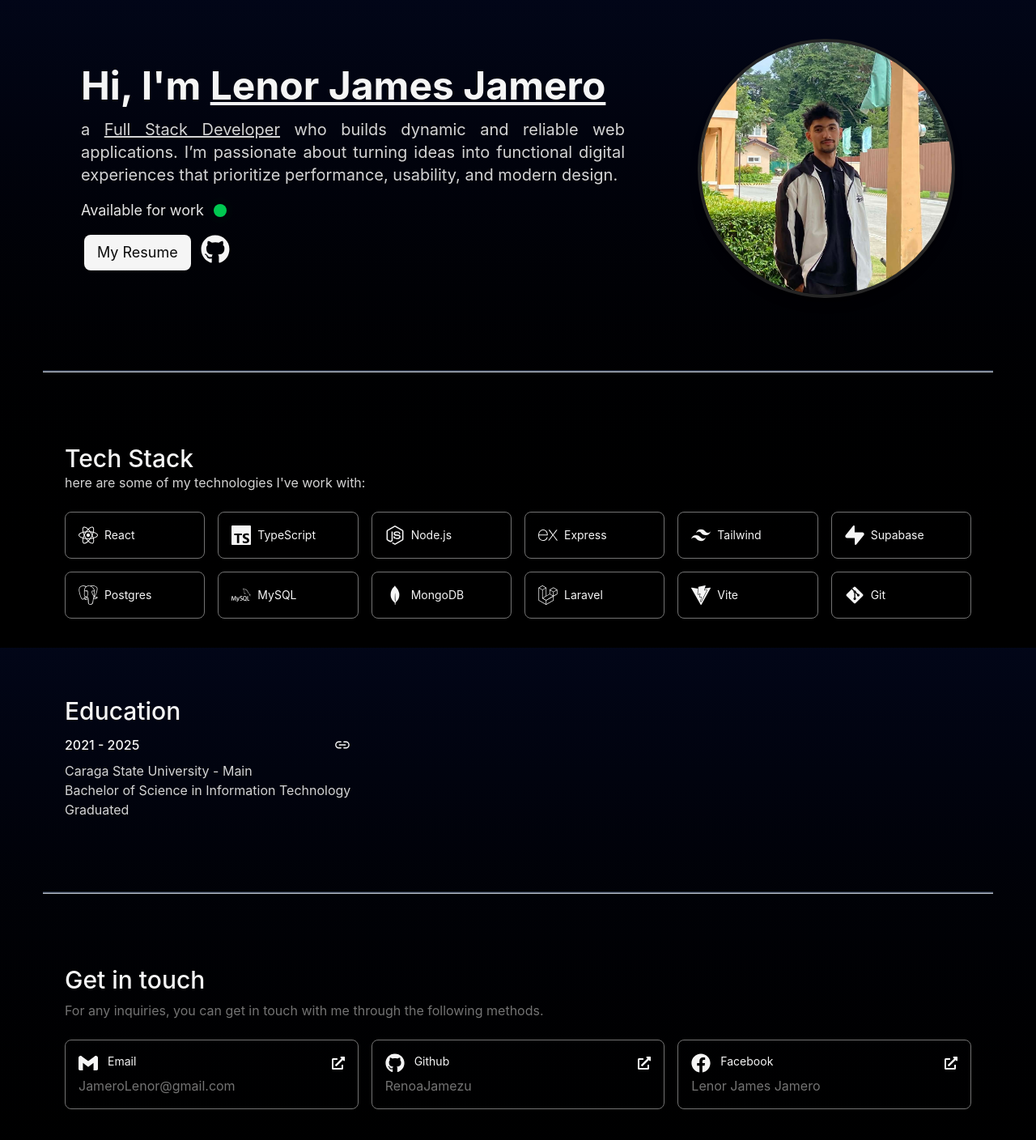
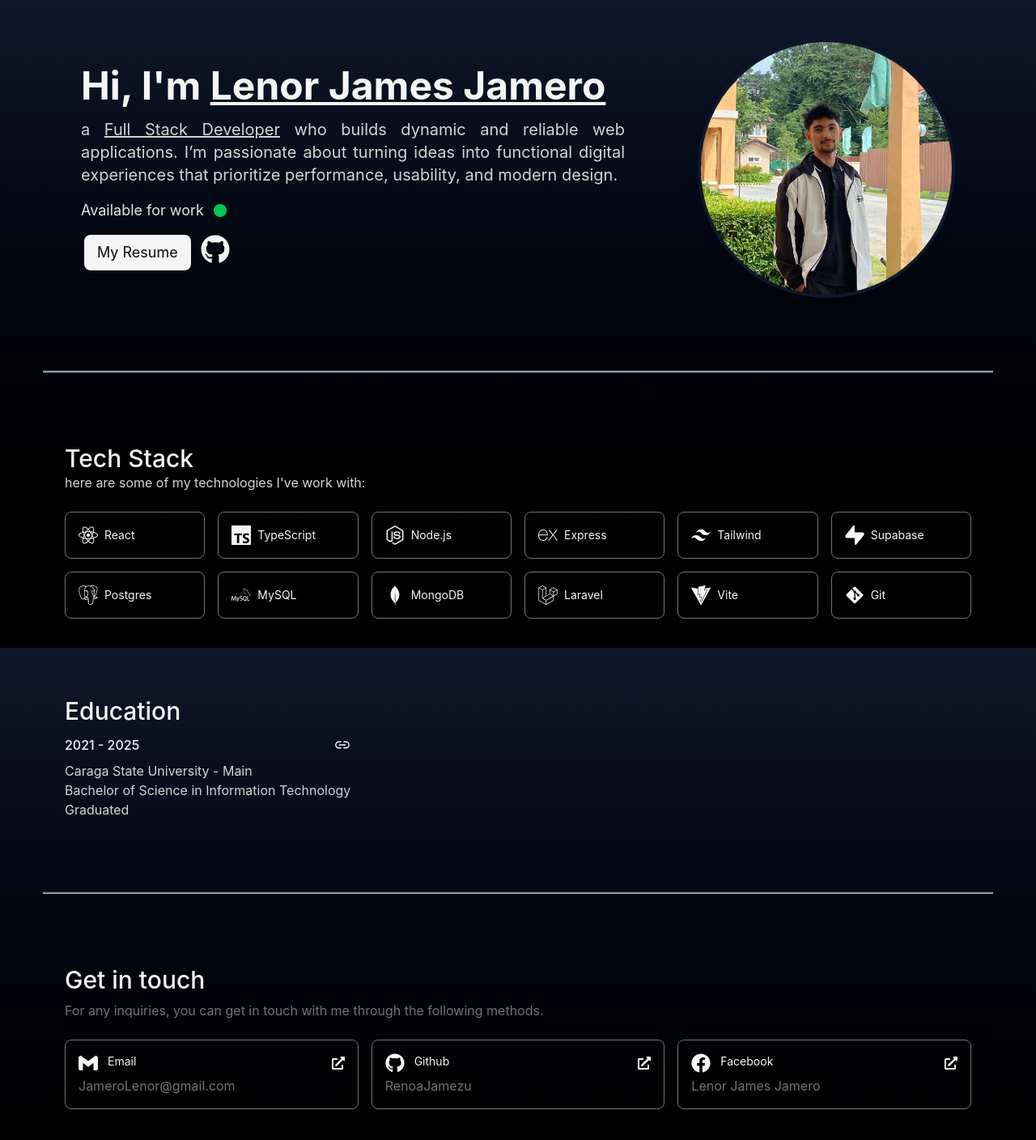
Before and after one commit to RenoaJamezu/JameroLenor, a React (Vite) app: page / in a window 1280 px wide. Shown: the top 1408 px of the page at 81% size. Built offline with nearby package versions, Linux system fonts and the light colour scheme.

Commit message:
refactor: update background colors in App component and border color in Hero component for consistency

```diff
--- a/src/App.tsx
+++ b/src/App.tsx
@@ -10,14 +10,14 @@ function App() {
 
   return (
     <>
-      <main className="min-h-screen w-full flex flex-col justify-center items-center bg-linear-to-b from-slate-950 to-black bg-no-repeat bg-cover bg-fixed">
+      <main className="min-h-screen w-full flex flex-col justify-center items-center bg-linear-to-b from-slate-900 to-black bg-no-repeat bg-cover bg-fixed">
         <Hero />
-        <hr className="w-11/12 h-1 bg-linear-to-b from-slate-950 to-slate-200 my-10" />
+        <hr className="w-11/12 h-1 bg-linear-to-b from-slate-900 to-slate-200 my-10" />
         {/*<About />*/}
         <Stack />
         {/* <Project /> */}
         <Education />
-        <hr className="w-11/12 h-1 bg-linear-to-b from-slate-950 to-slate-200 my-10" />
+        <hr className="w-11/12 h-1 bg-linear-to-b from-slate-900 to-slate-200 my-10" />
         <Contact />
       </main>
     </>
--- a/src/components/sections/Hero.tsx
+++ b/src/components/sections/Hero.tsx
@@ -39,7 +39,7 @@ export default function Hero() {
         <img
           src={HeroNor}
           alt="Portrait"
-          className="w-40 h-40 sm:w-56 sm:h-56 md:w-80 md:h-80 rounded-full object-cover shadow-lg border-4 border-neutral-800 transition-transform transform"
+          className="w-40 h-40 sm:w-56 sm:h-56 md:w-80 md:h-80 rounded-full object-cover shadow-lg border-4 border-slate-900 transition-transform transform"
         />
       </div>
     </section>
```
